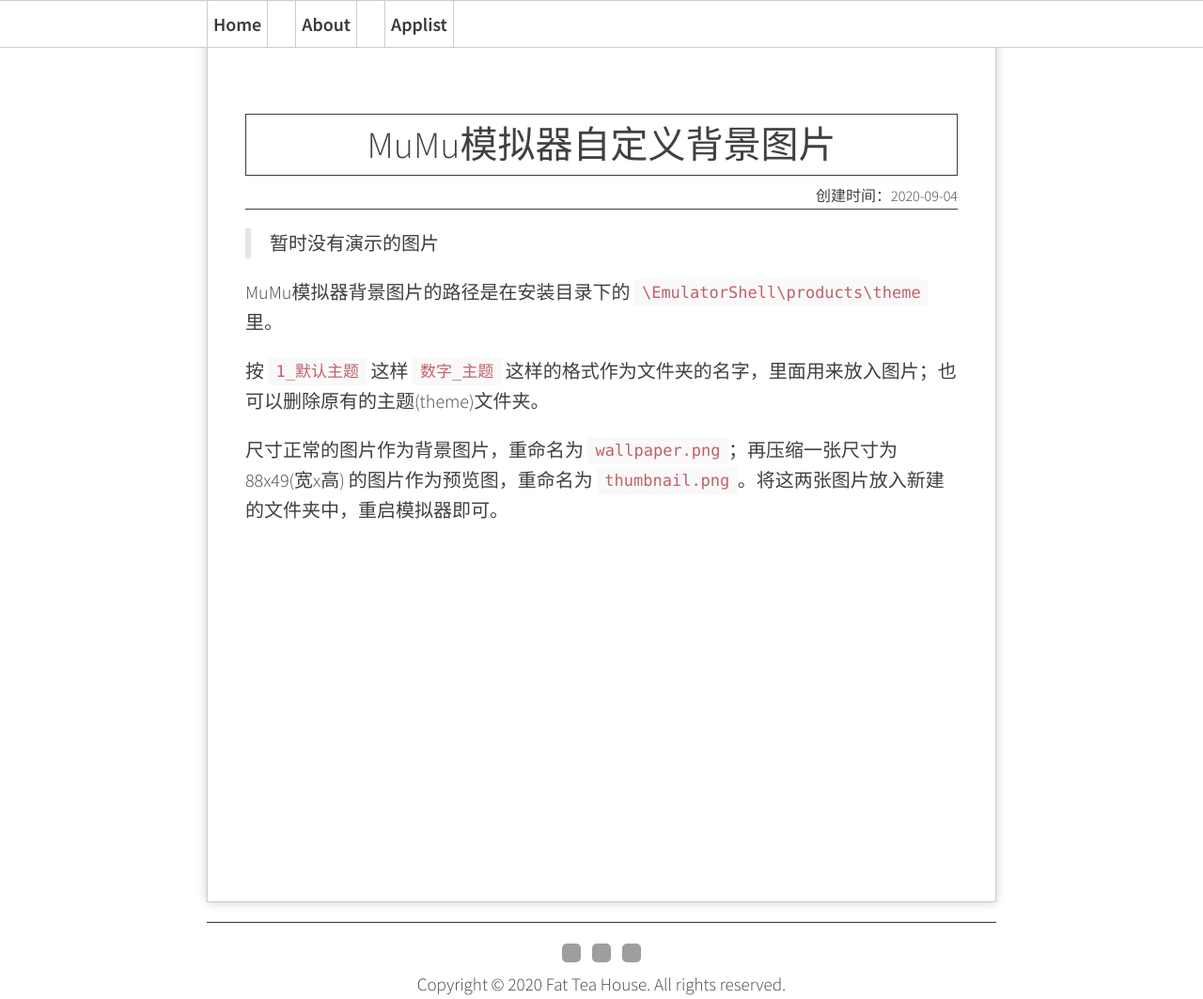
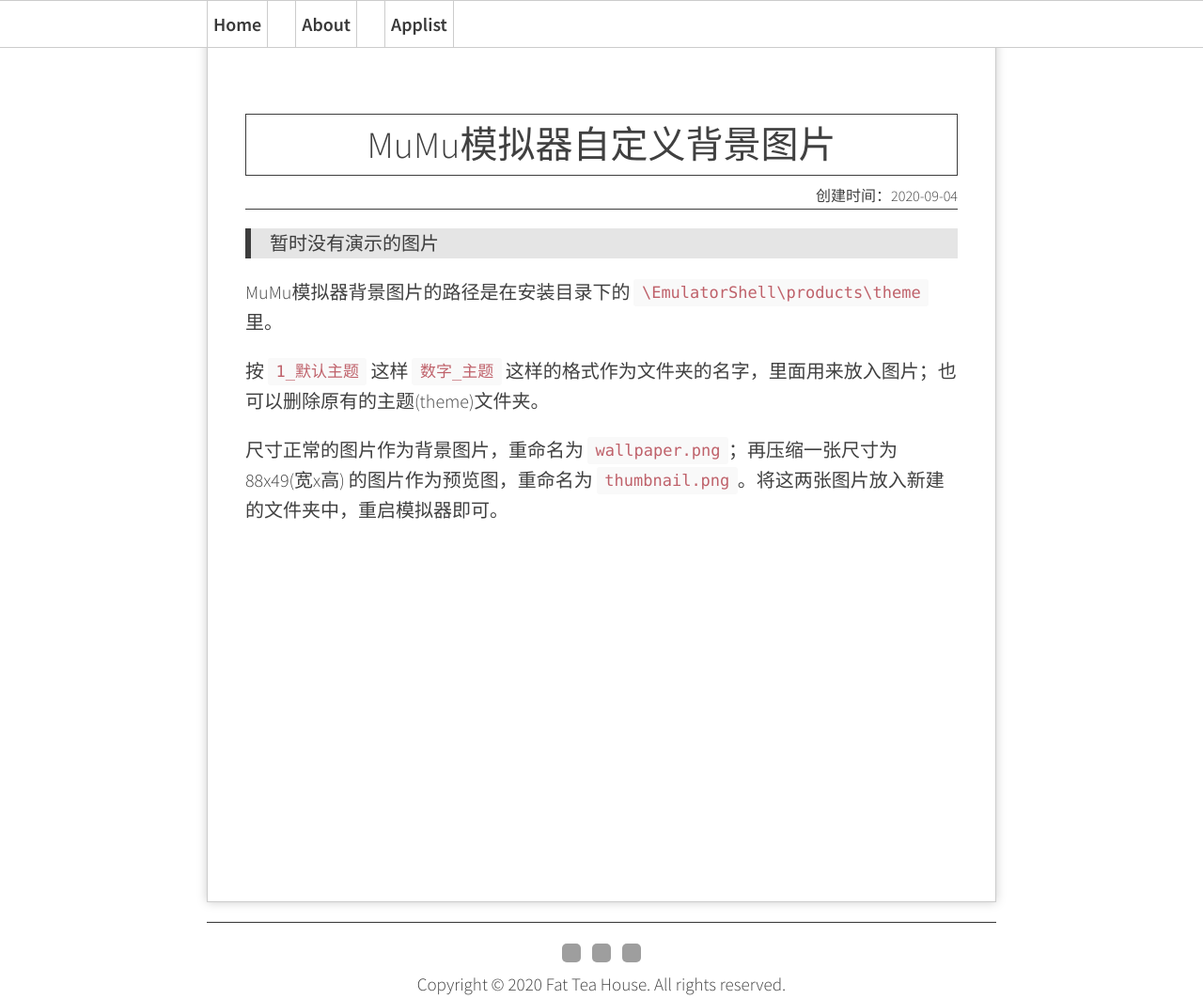
Before and after one commit to Melody-of-Oblivion/Melody-of-Oblivion.github.io, a Jekyll site: the page built from _posts/2020-09-04-mumu-bg-customize.md, in a window 1280 px wide and 1063 px high. Shown: the whole window at 94% size. Built offline with Jekyll 4.4.1, drawn with Linux system fonts in a browser that asks for light colours; grey boxes are pictures that could not be loaded.

Commit message:
Update styles.scss

```diff
--- a/assets/css/styles.scss
+++ b/assets/css/styles.scss
@@ -156,9 +156,10 @@
 
 blockquote {
   padding: 0 0 0 1rem;
-  margin: 0 2rem 1rem 0;
+  margin: 0 0 1rem 0;
   color: #3d3d3d;
-  border-left: .3rem solid #e5e5e5;
+  border-left: .3rem solid #3d3d3d;
+  background: #e5e5e5;
 
   p:last-child {
     margin-bottom: 0;
```
